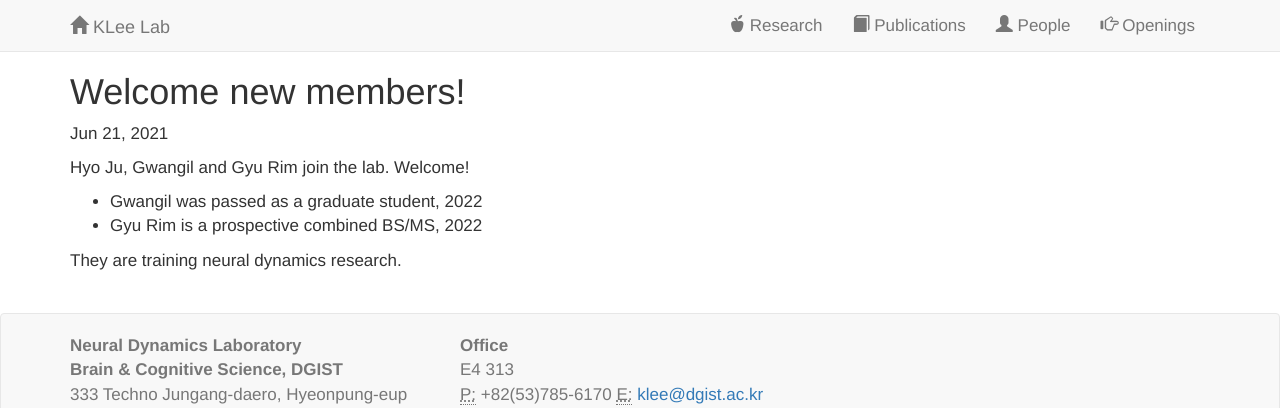
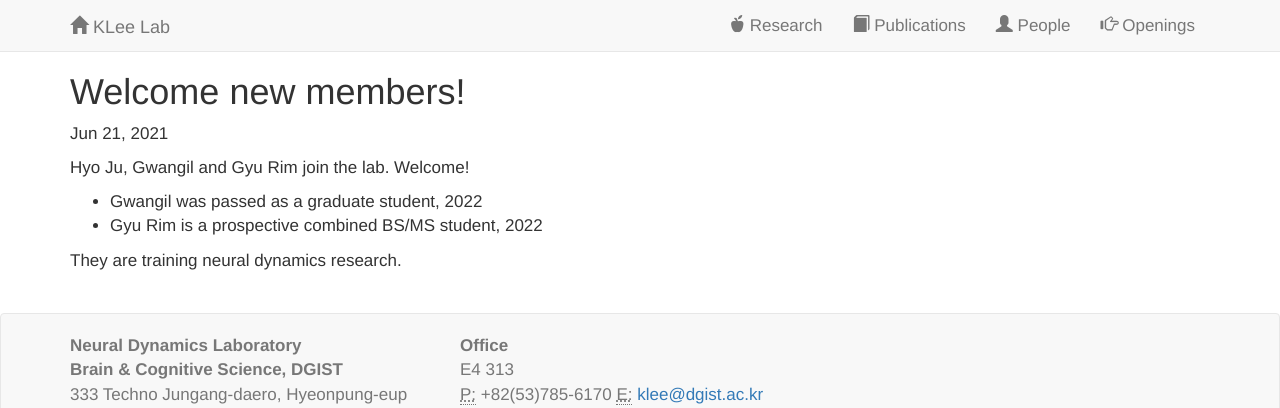
Before and after one commit to kleelab/kleelab.github.io, a Jekyll site: the page built from _posts/2021-06-21-New members.md, in a window 1280 px wide. Shown: the top 408 px of the page. Built offline with Jekyll 4.4.1, drawn with Linux system fonts in a browser that asks for light colours; nearby versions of some CDN libraries; a style sheet for code colours, icons or effects is not loaded.

Commit message:
Update 2021-06-21-New members.md

```diff
--- a/_posts/2021-06-21-New members.md
+++ b/_posts/2021-06-21-New members.md
@@ -9,6 +9,6 @@ excerpt: >
   Hyo Ju, Gwangil and Gyu Rim join the lab.  Welcome!
 
   - Gwangil was passed as a graduate student, 2022
-  - Gyu Rim is a prospective combined BS/MS, 2022
+  - Gyu Rim is a prospective combined BS/MS student, 2022
 
   They are training neural dynamics research.
```
